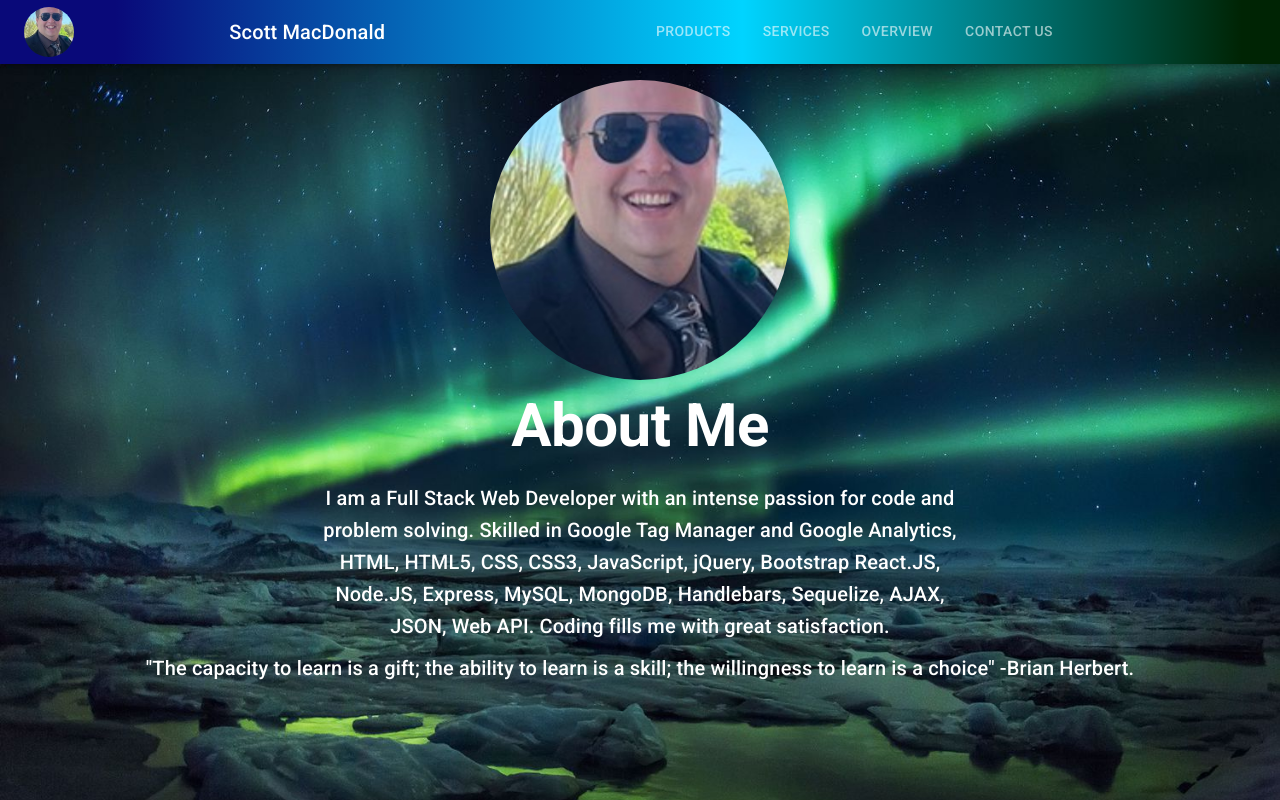
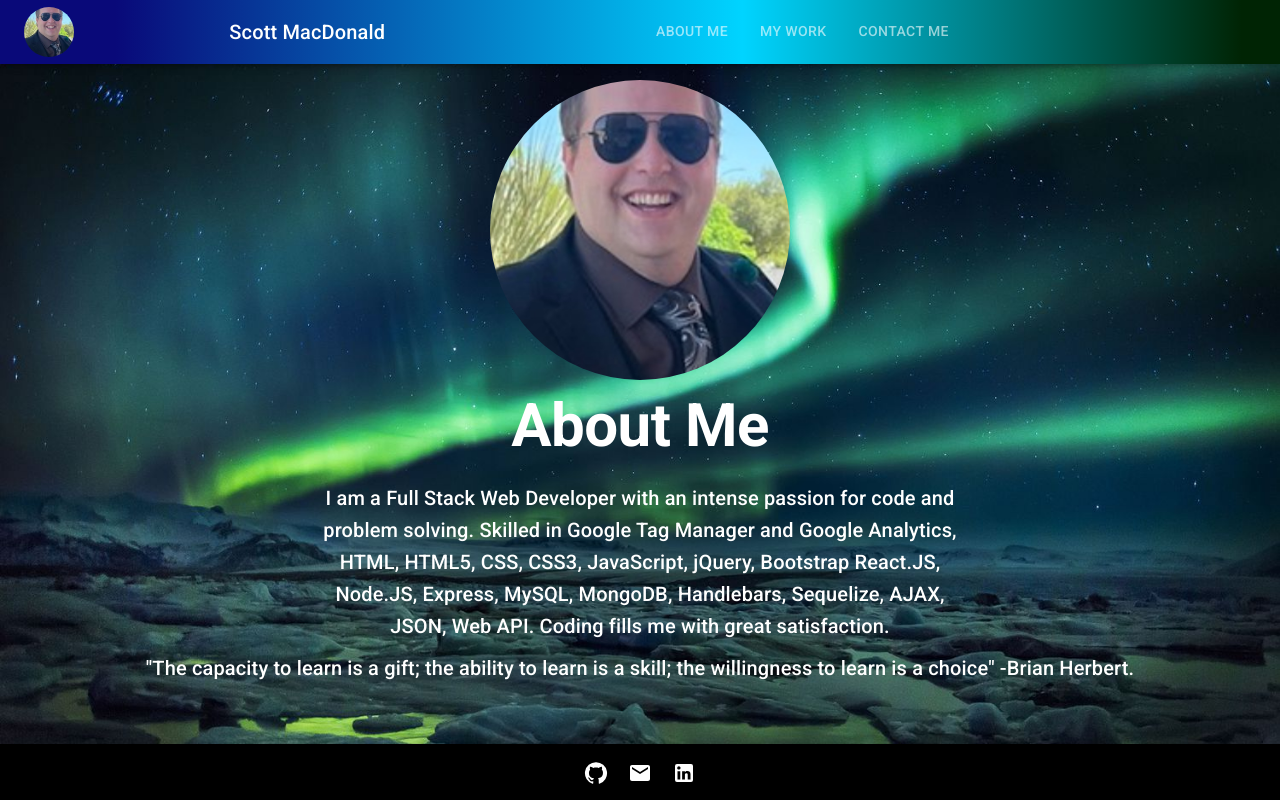
Before and after one commit to BigMacD-WebDesign/portfolioRemake, a React (Create React App) app: page / in a window 1280 px wide. Built offline with nearby package versions, Linux system fonts and the light colour scheme.

Commit message:
added footer section and three icons. Making them clickable links is next step

```diff
--- a/src/App.js
+++ b/src/App.js
@@ -1,14 +1,16 @@
 import Navbar from "./components/Nav/Nav";
 import AboutMe from "./components/AboutMe";
+import Footer from './components/Footer/Footer'
 import "./App.css";
 
-const linksArray = ["Products", "Services", "Overview", "Contact Us"];
+const linksArray = ["About Me", "My Work", "Contact Me"];
 
 function App() {
   return (
     <>
       <Navbar links={linksArray} />
       <AboutMe />
+      <Footer />
     </>
   );
 }
--- a/src/components/AboutMe.js
+++ b/src/components/AboutMe.js
@@ -42,9 +42,9 @@ const AboutMe = () => {
             }}
           >
             I am a Full Stack Web Developer with an intense passion for code and
-            problem solving. Skilled in HTML, HTML5, CSS, CSS3, JavaScript,
+            problem solving. Certified AWS Cloud Practitioner and skilled in HTML, HTML5, CSS, CSS3, JavaScript,
             jQuery, Bootstrap React.JS, Node.JS, Express, MySQL, MongoDB,
-            Handlebars, Sequelize, AJAX, JSON, Web API. Coding fills me with
+            Handlebars, Sequelize, AJAX, JSON, Web API. With experience with Google TagManager and Google Analytics. Coding fills me with
             great satisfaction.
           </Typography>
           <Typography
--- /dev/null
+++ b/src/components/Footer/Footer.js
@@ -0,0 +1,53 @@
+import React from "react";
+import {
+  AppBar,
+  Toolbar,
+  Grid,
+  Typography,
+  // Tabs,
+  // Tab,
+  useTheme,
+  useMediaQuery,
+  // IconButton,
+  // Box,
+  // MenuIcon
+} from "@mui/material";
+import GitHubIcon from '@mui/icons-material/GitHub';
+import EmailIcon from '@mui/icons-material/Email';
+import LinkedInIcon from '@mui/icons-material/LinkedIn';
+// import PictureAsPdfIcon from '@mui/icons-material/PictureAsPdf';
+
+const Footer = () => {
+  const theme = useTheme();
+  const isMatch = useMediaQuery(theme.breakpoints.down("md"));
+  // const [value, setValue] = useState();
+  const handlePageChange = () => {
+    window.location.href="pageLink"
+  }
+
+  return (
+    <AppBar sx={{ backgroundColor: "black", position: 'fixed', top: '93%', placeItems: "center"}}>
+      <Toolbar>
+        {isMatch ? (
+          <>
+            <Typography>
+                <GitHubIcon sx={{ paddingRight: '20px'}}/>
+                <EmailIcon sx={{ paddingRight: '20px'}}/>
+                <LinkedInIcon />
+            </Typography>
+          </>
+        ) : (
+          <Grid sx={{ placeItems: "center" }} container >
+             <Typography >
+                <GitHubIcon sx={{ paddingRight: '20px'}} onClick={ handlePageChange } />
+                <EmailIcon sx={{ paddingRight: '20px'}} />
+                <LinkedInIcon />
+            </Typography>
+          </Grid>
+        )}
+      </Toolbar>
+    </AppBar>
+  );
+};
+
+export default Footer;
```
